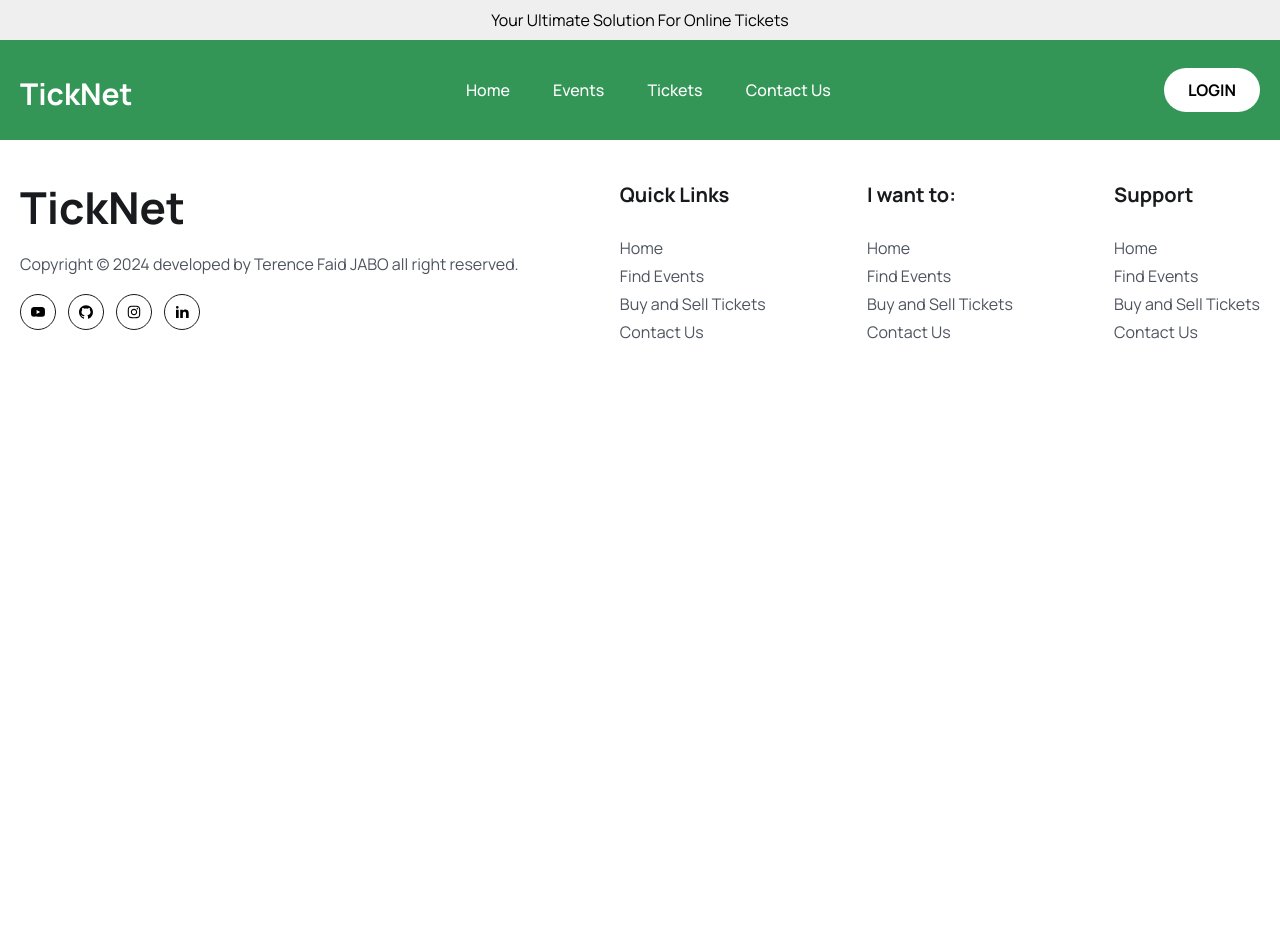
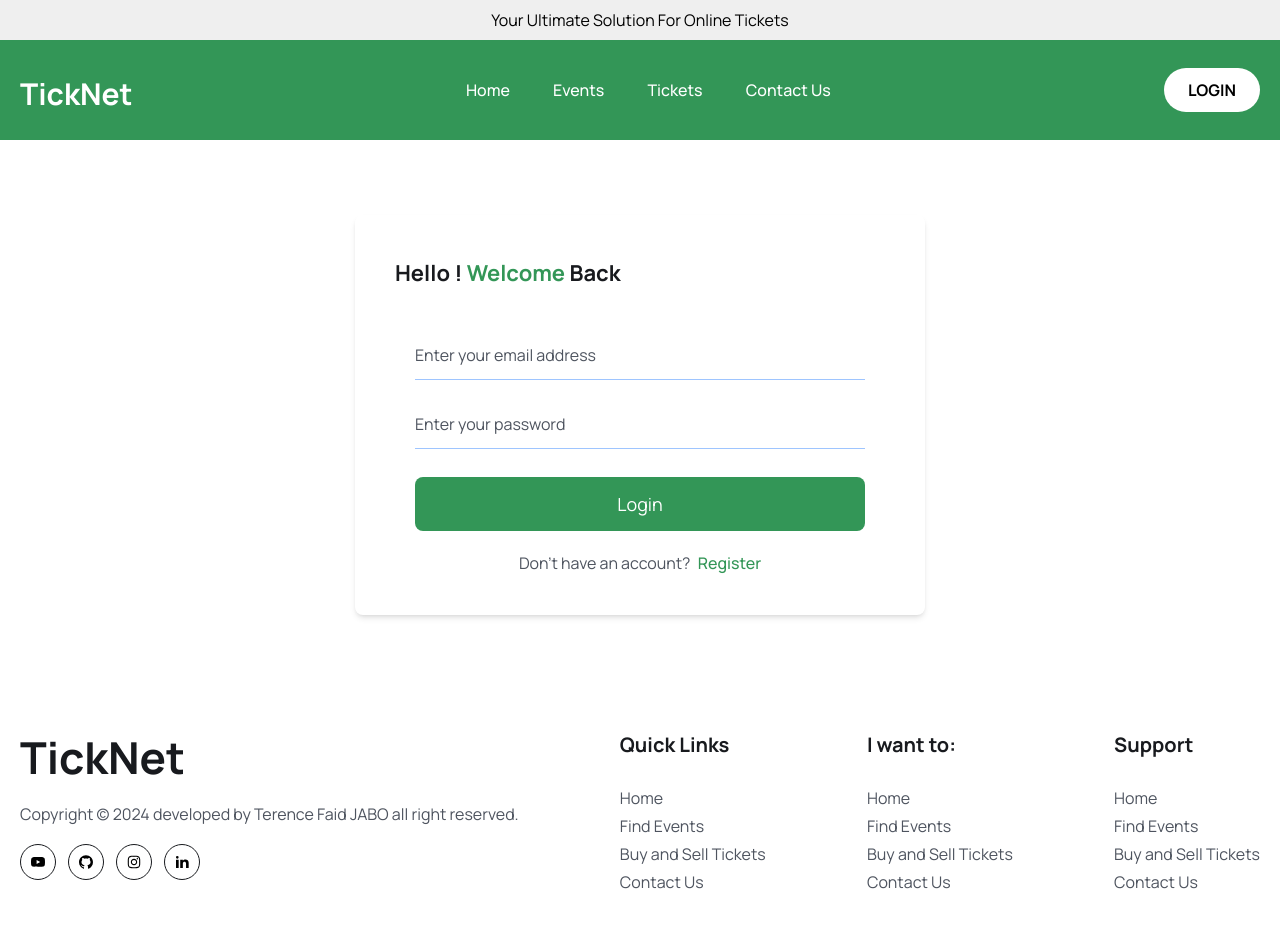
Before and after one commit to faid-terence/Eve-Ease, a React (Vite) app: page /auth/signin in a window 1280 px wide. Shown: the top 928 px of the page. Before the commit the page ends 800 px from the top, so only its background shows below. Built offline with nearby package versions, Linux system fonts and the light colour scheme.

Commit message:
feat(login):Login Page Implemented

```diff
--- a/src/Routes/Router.jsx
+++ b/src/Routes/Router.jsx
@@ -5,6 +5,7 @@
 import { Tickets } from "../pages/Tickets";
 import { Contact } from "../pages/Contact";
 import { SignUp } from "../pages/SignUp";
+import { Login } from "../pages/Login";
 
 export const Router = () => {
   return (
@@ -14,6 +15,7 @@
       <Route path="/events" element={<Event />} />
       <Route path="/tickets" element={<Tickets />} />
       <Route path="/contact" element={<Contact />} />
+      <Route path="/auth/signin" element={<Login />} />
       <Route path="/auth/register" element={<SignUp />} />
     </Routes>
   );
--- /dev/null
+++ b/src/pages/Login.jsx
@@ -0,0 +1,65 @@
+import { useState } from "react";
+import { Link } from "react-router-dom";
+
+export const Login = () => {
+  const [formData, setFormData] = useState({
+    email: "",
+    password: "",
+  });
+  const handleInputChange = (e) => {
+    setFormData({ ...formData, [e.target.name]: e.target.value });
+  };
+  return (
+    <section className="px-5 lg:px-0">
+      <div className="w-full max-w-[570px] mx-auto rounded-lg shadow-md md:p-10">
+        <h3 className="text-headingColor text-[22px] leading-9 font-bold mb-10">
+          Hello ! <span className="text-primaryColor">Welcome</span> Back
+        </h3>
+
+        <form action="" className="px-5 md:py-0">
+          <div className="mb-5">
+            <input
+              type="email"
+              placeholder="Enter your email address"
+              name="email"
+              value={formData.email}
+              onChange={handleInputChange}
+              className="w-full  py-3 border-b border-solid border-[#0066ff61] focus:outline-none placeholder:text-textColor cursor-pointer"
+              required
+            />
+          </div>
+          <div className="mb-5">
+            <input
+              type="password"
+              placeholder="Enter your password"
+              name="password"
+              value={formData.password}
+              onChange={handleInputChange}
+              className="w-full  py-3 border-b border-solid border-[#0066ff61] focus:outline-none placeholder:text-textColor cursor-pointer"
+              required
+            />
+          </div>
+
+          <div className="mt-7">
+            <button
+              type="submit"
+              className="w-full bg-primaryColor text-white text-[18px] leading-[30px] rounded-lg px-4 py-3"
+            >
+              Login
+            </button>
+          </div>
+
+          <p className="mt-5 text-textColor text-center">
+            Don't have an account?{" "}
+            <Link
+              to="/auth/register"
+              className="text-primaryColor font-medium ml-1"
+            >
+              Register
+            </Link>
+          </p>
+        </form>
+      </div>
+    </section>
+  );
+};
--- a/src/pages/SignUp.jsx
+++ b/src/pages/SignUp.jsx
@@ -1,7 +1,7 @@
 // import signUpImg from "../assets/signup.gif";
 import signUpImg from "../assets/lsignup.gif";
 import avartar from "../assets/terence 1.png";
-import signUpImgII from '../assets/Signup-svg-2.svg'
+import signUpImgII from "../assets/Signup-svg-2.svg";
 import { Link } from "react-router-dom";
 import { useState } from "react";
 
@@ -56,7 +56,7 @@
                   name="name"
                   value={formData.name}
                   onChange={handleInputChange}
-                  className="w-full pr-4 py-3 border-b border-solid border-[#0066ff61] focus:outline-none placeholder:text-textColor cursor-pointer"
+                  className="w-full pr-4 py-3 border-b border-solid border-[#CCF4B3] focus:outline-none placeholder:text-textColor cursor-pointer"
                   required
                 />
               </div>
@@ -67,7 +67,7 @@
                   name="email"
                   value={formData.email}
                   onChange={handleInputChange}
-                  className="w-full pr-4 py-3 border-b border-solid border-[#0066ff61] focus:outline-none placeholder:text-textColor cursor-pointer"
+                  className="w-full pr-4 py-3 border-b border-solid border-[#CCF4B3] focus:outline-none placeholder:text-textColor cursor-pointer"
                   required
                 />
               </div>
@@ -77,14 +77,14 @@
                   placeholder="Create a strong Password"
                   name="password"
                   value={formData.password}
-                  className="w-full pr-4 py-3 border-b border-solid border-[#0066ff61] focus:outline-none placeholder:text-textColor cursor-pointer"
+                  className="w-full pr-4 py-3 border-b border-solid border-[#CCF4B3] focus:outline-none placeholder:text-textColor cursor-pointer"
                   required
                 />
               </div>
 
               <div className="mb-5 flex items-center justify-between">
                 <label className="text-headingColor font-bold text-[16px] leading-7">
-                  Are you a :
+                 Country :
                   <select
                     name="role"
                     value={formData.role}
@@ -113,7 +113,7 @@
               </div>
 
               <div className="mb-5 flex items-center gap-3">
-                <figure className="w-[60px] h-[60px] rounded-full border-2 border-solid border-primaryColor flex items-center justify-center">
+                <figure className="w-[60px] h-[60px] rounded-full border-2 border-solid bg-[#CCF4B3] flex items-center justify-center">
                   <img src={avartar} alt="" className="w-full rounded-full" />
                 </figure>
 
@@ -129,7 +129,7 @@
                   />
                   <label
                     htmlFor="customFile"
-                    className="absolute top-0 left-0 w-full flex items-center px-[0.75rem] py-[0.75rem] text-[15px] leading-6 overflow-hidden bg-[#0066ff46] text-headingColor font-semibold rounded-lg truncate cursor-pointer"
+                    className="absolute top-0 left-0 w-full flex items-center px-[0.75rem] py-[0.75rem] text-[15px] leading-6 overflow-hidden bg-[#CCF4B3] text-headingColor font-semibold rounded-lg truncate cursor-pointer"
                   >
                     Upload Profile
                   </label>
```
